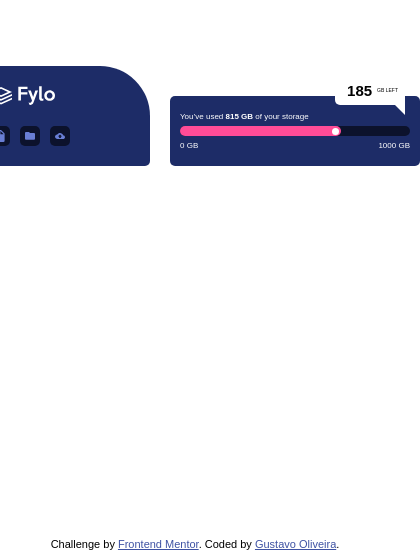
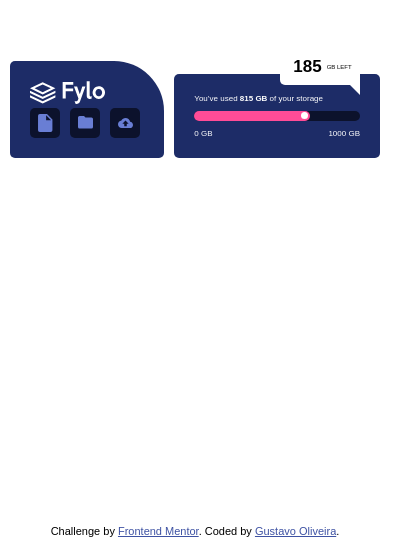
Before and after one commit to Guhh18/Ambiente-de-armazenamento-fylo-data, a plain HTML site: page index.html in a window 390 px wide. Shown: the part 306-856 px from the top of the page, 420 px wide, since content can reach past the window. Drawn offline with Linux system fonts and the light colour scheme.

Commit message:
Inserido algumas funções de responsividade

```diff
--- a/css/style.css
+++ b/css/style.css
@@ -15,7 +15,7 @@ body{
 
 section{
     width: 100vw;
-    height: 100vh;
+    height: calc(100vh - 13px);
     display: flex;
     justify-content: center;
     align-items: center;
@@ -27,8 +27,8 @@ section{
 }
 
 .box-1{
-    width: 180px;
-    height: 100px;
+    width: 200px;
+    height: 120px;
     background-color:hsl(228, 56%, 26%);
     border-radius: 5px;
     border-top-right-radius: 50px;
@@ -38,24 +38,24 @@ section{
     height: 100%;
     display: flex;
     flex-direction: column;
-    justify-content: space-between;
+    justify-content: space-around;
     padding: 20px;
 }
 
 .box-1 .content .logo img{
-    width: 65px;
+    width: 75px;
     height: auto;
 }
 
 .box-1 .icons{
-    width: 80px;
+    width: 110px;
     display: flex;
     justify-content: space-between;
 }
 
 .box-1 .icon{
-    width: 20px;
-    height: 20px;
+    width: 30px;
+    height: 30px;
     border-radius: 5px;
     background-color: hsl(229, 57%, 11%);
     display: flex;
@@ -64,7 +64,7 @@ section{
 }
 
 .box-1 .icon img{
-    width: 10px;
+    width: 15px;
     height: auto;
 }
 
@@ -72,8 +72,8 @@ section{
 
 
 .box-2{
-    width: 250px;
-    height: 70px;
+    width: 270px;
+    height: 90px;
     margin-left: 20px;
     border-radius: 5px;
     background-color: hsl(228, 56%, 26%);
@@ -82,13 +82,13 @@ section{
 
 .bytes-remaining{
     position: absolute;
-    width: 70px;
-    height: 30px;
+    width: 80px;
+    height: 35px;
     border-radius: 5px;
     background-color: #fff;
-    top: -21px;
-    right: 15px;
-    font-size: 5px;
+    top: -24px;
+    right: 20px;
+    font-size: 6px;
     text-transform: uppercase;
     display: flex;
     align-items: center;
@@ -97,7 +97,7 @@ section{
 
 .bytes-remaining span{
     font-weight: 700;
-    font-size: 15px;
+    font-size: 17px;
     margin: 5px;
 }
 
@@ -118,7 +118,7 @@ section{
     display: flex;
     flex-direction: column;
     justify-content: center;
-    padding: 10px;
+    padding: 20px;
 
 }
 
@@ -137,7 +137,7 @@ section{
     width: 100%;
     height: 10px;
     border-radius: 5px;
-    margin: 5px 0px;
+    margin: 8px 0px;
     background-color: hsl(229, 57%, 11%);
 }
 
@@ -167,7 +167,6 @@ section{
 
 
 
-
 .attribution {
      font-size: 11px;
      text-align: center;
@@ -176,3 +175,73 @@ section{
  .attribution a {
      color: hsl(228, 45%, 44%);
  }
+
+
+   @media (max-width: 500px) {
+       .container {
+           margin: 10px;
+           align-items: flex-end;
+           justify-content: center;
+           width: 480px;
+       }
+
+       .box-1 {
+           width: 60%;
+           height: auto;
+           margin-right: 10px;
+       }
+
+       .box-2 {
+           width: 80%;
+           height: auto;
+           margin: 0;
+       }
+   }
+
+
+ @media (max-width: 375px){
+    body{
+        background-image: url(../images/bg-mobile.png);
+    }
+
+    .container{
+        flex-direction: column;
+        align-items: flex-start;
+        padding: 20px;
+        width: 250px;
+    }
+
+    .box-1{
+        width: 90%;
+        height: auto;
+        margin-bottom: 10px;
+    }
+
+    .box-1 .content {
+        width: auto;
+        height: 110px;
+        justify-content: space-between;
+    }
+
+    .box-2{
+        width: 90%;
+        height: auto;
+        margin: 0;
+    }
+
+    .box-2 .content h1{
+        text-align: center;
+    }
+
+    .bytes-remaining{
+        position: absolute;
+        top: auto;
+        bottom: -17px;
+        left: 30%;
+        right: 30%;
+    }
+
+    .bytes-remaining::after{
+        display: none;
+    }
+ }
```
Also changed, not shown: index.html (+3 -1 lines).
